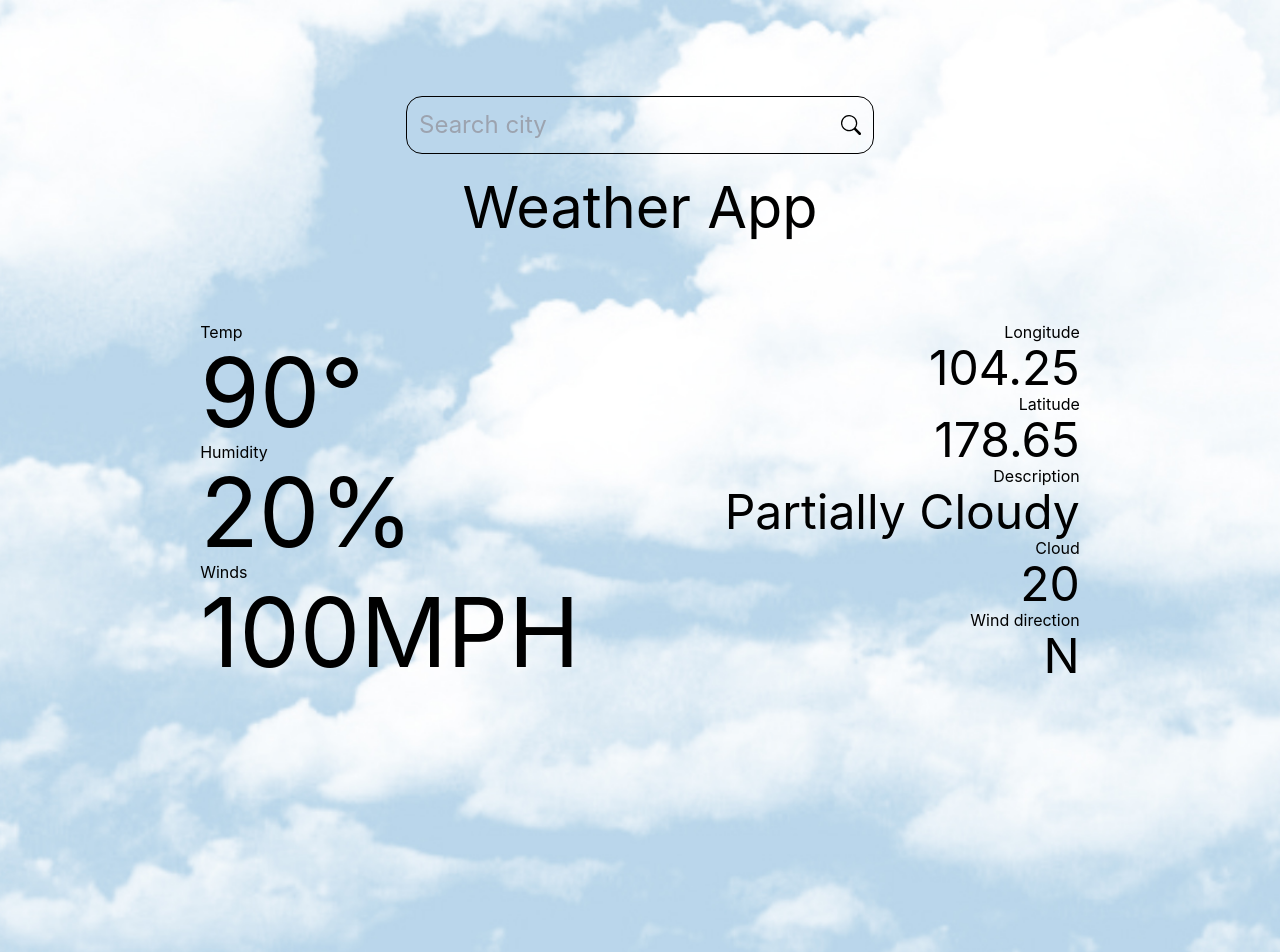
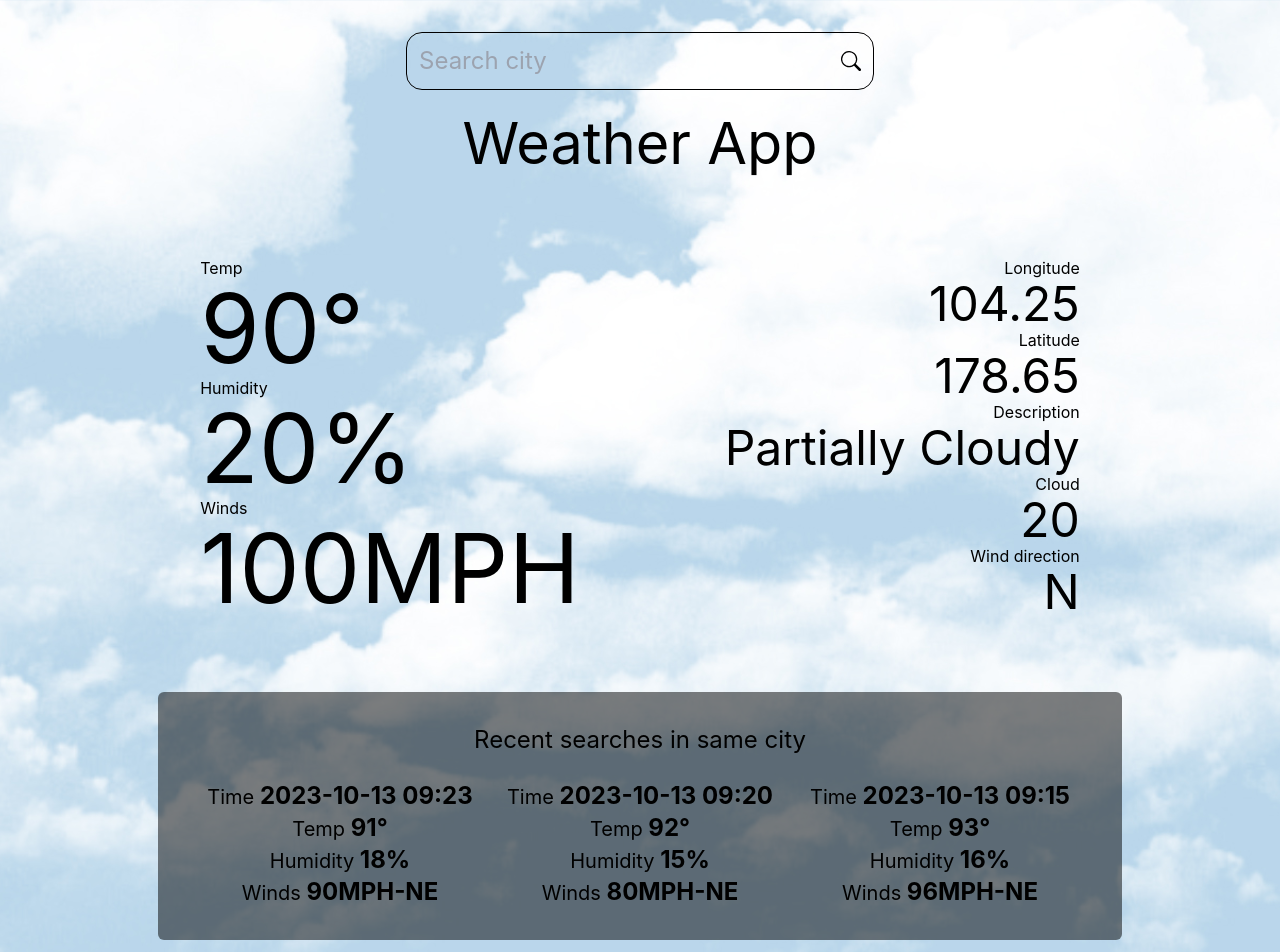
Before and after one commit to muhammed-arshid/weather-app, a Next.js app: page / in a window 1280 px wide. Shown: the top 952 px of the page. Built offline with nearby package versions, Linux system fonts and the light colour scheme.

Commit message:
recent search history added to ui

```diff
--- a/pages/index.js
+++ b/pages/index.js
@@ -34,7 +34,7 @@ export default function Home() {
         <h1 className={styles.title}>
           Weather App
         </h1>
-        <div className='flex'>
+        <div className='flex max-h-[500px]'>
           <div className='relative flex flex-col justify-between min-w-[400px] h-[90vh] m-auto p-4 z-10'>
             <div className='relative justify-between pt-12'>
               <div className='flex flex-col items-left'>
@@ -80,13 +80,40 @@ export default function Home() {
           </div>
         </div>
 
+        <div className='bg-black/50 relative p-8 rounded-md h-auto'>
+          <p className='text-2xl text-center pb-6'>Recent searches in same city</p>
+          <div className='flex justify-between text-center h-auto'>
+            <div class="w-1/2 border-l-2 border-gray-400 h-auto"></div>
+            <div className='min-w-[300px]'>
+                <span className='text-xl'>Time </span><span className='font-bold text-2xl'>2023-10-13 09:23</span><br/>
+                <span className='text-xl'>Temp </span><span className='font-bold text-2xl'>91&#176;</span><br/>
+                <span className='text-xl'>Humidity </span><span className='font-bold text-2xl'>18%</span><br/>
+                <span className='text-xl'>Winds </span><span className='font-bold text-2xl'>90MPH-NE</span><br/>
+            </div>
+            <div class="w-1/2 border-l-2 border-gray-400 h-auto"></div>
+            <div className='min-w-[300px]'>
+                <span className='text-xl'>Time </span><span className='font-bold text-2xl'>2023-10-13 09:20</span><br/>
+                <span className='text-xl'>Temp </span><span className='font-bold text-2xl'>92&#176;</span><br/>
+                <span className='text-xl'>Humidity </span><span className='font-bold text-2xl'>15%</span><br/>
+                <span className='text-xl'>Winds </span><span className='font-bold text-2xl'>80MPH-NE</span><br/>
+            </div>
+            <div class="w-1/2 border-l-2 border-gray-400 h-auto"></div>
+            <div className='min-w-[300px]'>
+                <span className='text-xl'>Time </span><span className='font-bold text-2xl'>2023-10-13 09:15</span><br/>
+                <span className='text-xl'>Temp </span><span className='font-bold text-2xl'>93&#176;</span><br/>
+                <span className='text-xl'>Humidity </span><span className='font-bold text-2xl'>16%</span><br/>
+                <span className='text-xl'>Winds </span><span className='font-bold text-2xl'>96MPH-NE</span><br/>
+            </div>
+            <div class="w-1/2 border-l-2 border-gray-400 h-auto"></div>
+          </div>
+        </div>
 
       </main>
 
 
       <style jsx>{`
         main {
-          padding: 5rem 0;
+          padding: 1rem 0;
           flex: 1;
           display: flex;
           flex-direction: column;
@@ -116,7 +143,6 @@ export default function Home() {
           background-image: url('/images/weather_bg.jpg');
           background-size: cover;
           background-position: center;
-          background-repeat: no-repeat;
           padding: 0;
           margin: 0;
           font-family:
```
